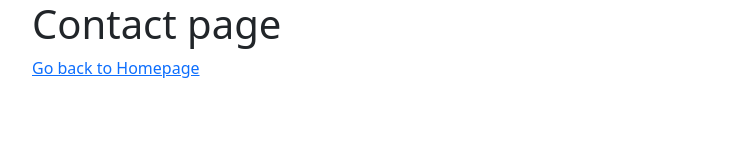
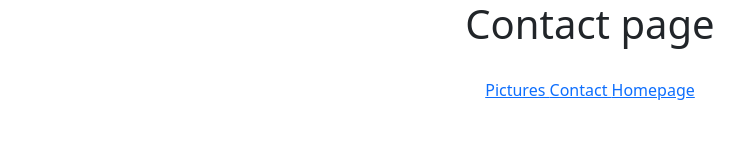
Before and after one commit to LS-hash/multiple-pages-static-website, a plain HTML site: page contact.html in a window 1280 px wide. Shown: the whole page, without its empty margins (50-794 px from the left). Drawn offline with nearby package versions, Linux system fonts and the light colour scheme.

Commit message:
centered text

```diff
--- a/contact.html
+++ b/contact.html
@@ -14,9 +14,13 @@
     <title>Contact page</title>
   </head>
   <body>
-    <div class="container">
+    <div class="container-lg">
       <h1>Contact page</h1>
-      <a href="index.html"> Go back to Homepage</a>
+      <div class="navigation-links">
+        <a href="photo.html" class="navigation-link-1"> Pictures </a>
+        <a href="contact.html" class="navigation-link-2"> Contact </a>
+        <a href="index.html" class="navigation-link-3"> Homepage</a>
+      </div>
     </div>
     <script
       src="https://cdn.jsdelivr.net/npm/bootstrap@5.1.3/dist/js/bootstrap.bundle.min.js"
--- a/styles/style.css
+++ b/styles/style.css
@@ -0,0 +1,8 @@
+body {
+  text-align: center;
+}
+
+.navigation-links {
+  padding: 20px;
+  margin: 10px auto;
+}
```
Also changed, not shown: index.html (+4 -2 lines), photo.html (+6 -2 lines).
